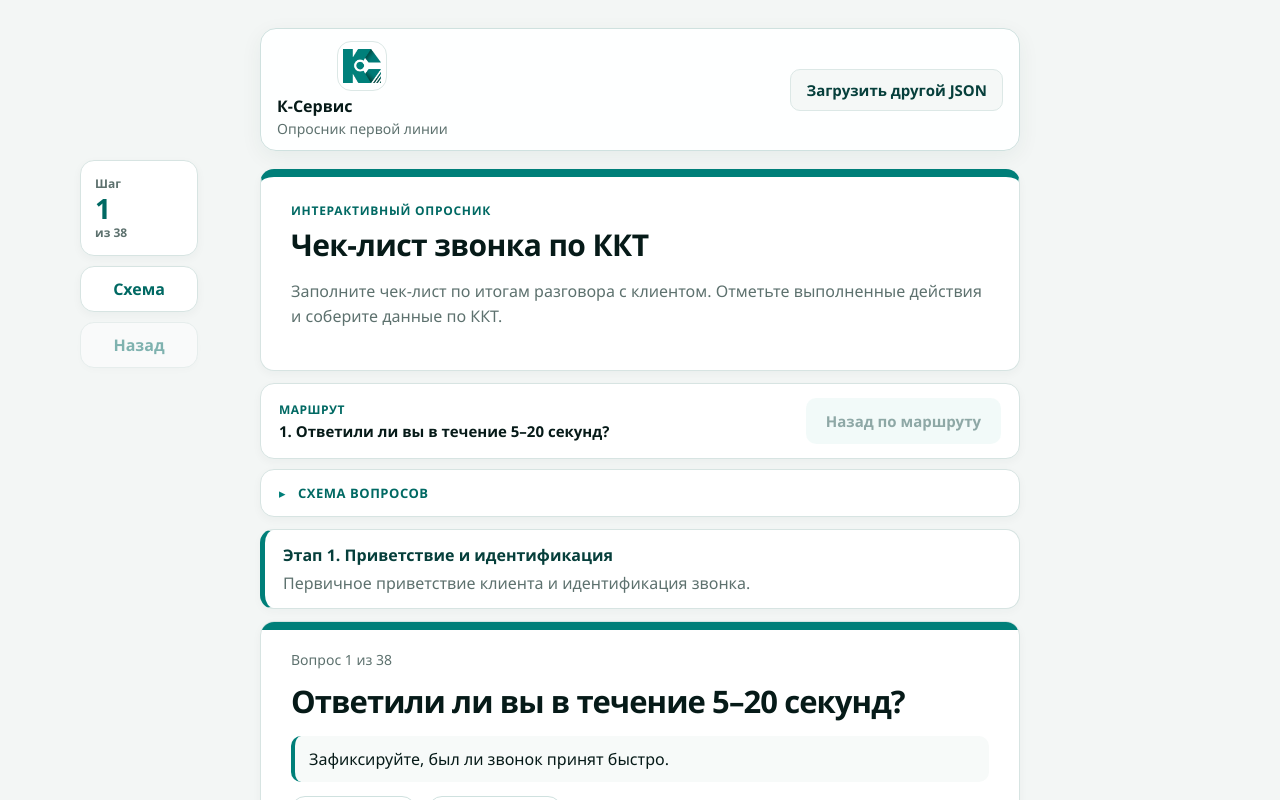
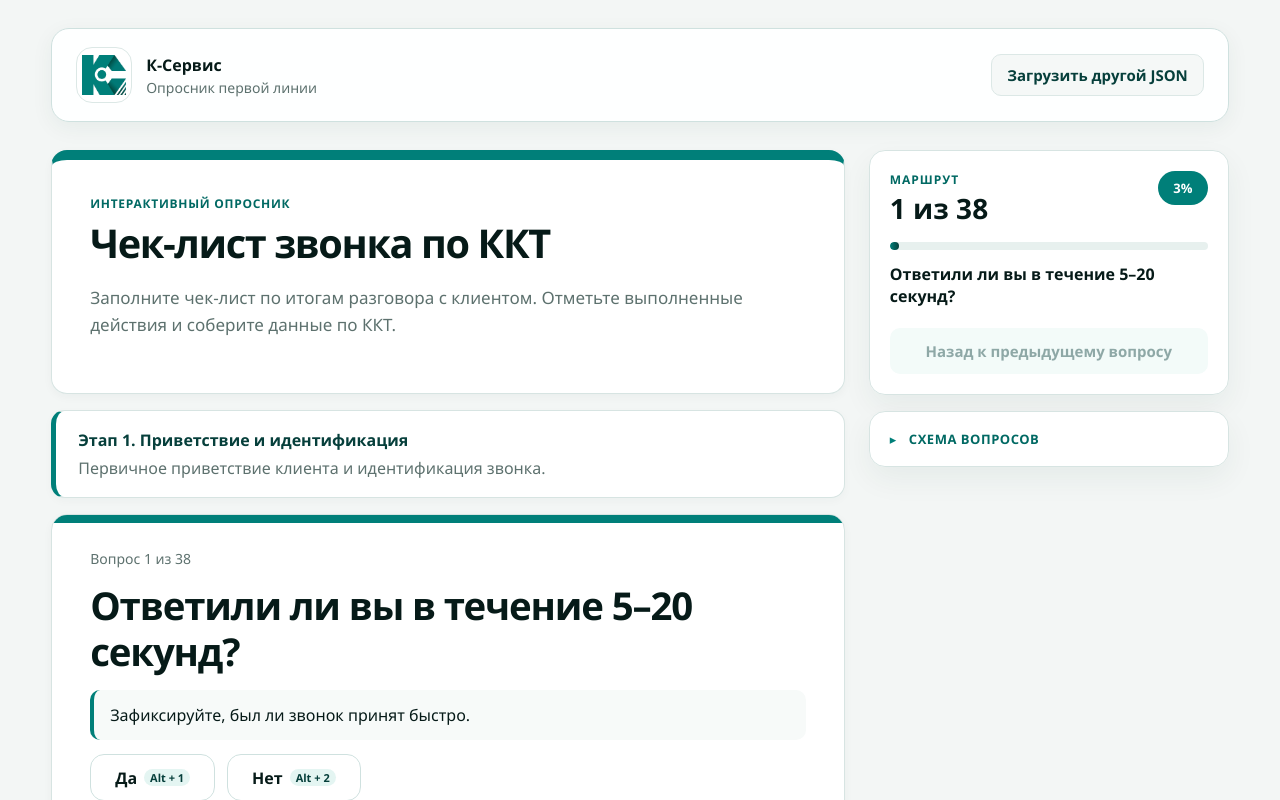
Before and after one commit to DenisBoytsov41/questionnaire-runner, a React (Vite) app: page / in a window 1280 px wide. Shown: the top 800 px of the page. Built offline with nearby package versions, Linux system fonts and the light colour scheme.

Commit message:
Make questionnaire runner full-width desktop layout

```diff
--- a/src/App.css
+++ b/src/App.css
@@ -1242,3 +1242,296 @@ button.route-step {
   color: var(--ks-muted);
   font-size: 11px;
 }
+
+/* Desktop-first Google Forms layout for the operator workspace. */
+body {
+  overflow-x: hidden;
+  background:
+    radial-gradient(circle at 12% 0%, rgba(0, 135, 127, 0.12), transparent 30%),
+    linear-gradient(180deg, #f8fbfa 0%, #eef5f3 100%);
+}
+
+.app-shell {
+  width: 100%;
+  min-height: 100vh;
+  padding: 28px clamp(24px, 4vw, 56px) 72px;
+}
+
+.top-bar {
+  width: min(100%, 1360px);
+  max-width: 1360px;
+  margin: 0 auto 28px;
+  padding: 18px 24px;
+  border-radius: 18px;
+  background: rgba(255, 255, 255, 0.96);
+}
+
+.top-bar .brand-lockup {
+  flex-direction: row;
+  align-items: center;
+  gap: 14px;
+}
+
+.top-bar .brand-lockup div {
+  align-items: flex-start;
+}
+
+.brand-logo-mark {
+  width: 56px;
+  height: 56px;
+  border-radius: 16px;
+  flex: 0 0 auto;
+}
+
+.brand-logo {
+  width: 44px;
+  height: 44px;
+}
+
+.runner-layout {
+  width: min(100%, 1360px);
+  max-width: 1360px;
+  margin: 0 auto;
+  display: grid;
+  grid-template-columns: minmax(720px, 1fr) 360px;
+  gap: 24px;
+  align-items: start;
+}
+
+.runner-page {
+  width: 100%;
+  max-width: none;
+  min-width: 0;
+}
+
+.runner-side-panel {
+  position: sticky;
+  top: 24px;
+  display: grid;
+  gap: 16px;
+  min-width: 0;
+}
+
+.runner-header,
+.section-banner,
+.question-card {
+  width: 100%;
+  max-width: none;
+}
+
+.runner-header {
+  margin: 0 0 16px;
+  padding: 34px 38px 38px;
+  border-top-width: 10px;
+  border-radius: 16px;
+}
+
+.runner-header h1 {
+  max-width: 920px;
+  font-size: clamp(32px, 3.1vw, 46px);
+  letter-spacing: -0.035em;
+}
+
+.runner-header p:last-child {
+  max-width: 920px;
+  font-size: 17px;
+}
+
+.section-banner {
+  margin-bottom: 16px;
+  padding: 18px 22px;
+}
+
+.question-card {
+  min-height: 420px;
+  padding: 34px 38px;
+  border-radius: 16px;
+}
+
+.question-card h2 {
+  max-width: 980px;
+  font-size: clamp(30px, 3vw, 42px);
+}
+
+.question-hint {
+  max-width: 980px;
+  padding: 14px 16px;
+  font-size: 16px;
+}
+
+.answer-input {
+  max-width: 720px;
+}
+
+.answer-textarea {
+  max-width: 860px;
+}
+
+.question-actions {
+  padding-top: 22px;
+}
+
+.runner-navigator {
+  display: grid;
+  gap: 16px;
+  margin: 0;
+}
+
+.navigator-panel {
+  overflow: hidden;
+  border-radius: 16px;
+  background: rgba(255, 255, 255, 0.96);
+  box-shadow: 0 12px 30px rgba(6, 63, 59, 0.06);
+}
+
+.route-panel {
+  padding: 20px;
+}
+
+.route-card-header {
+  display: flex;
+  align-items: flex-start;
+  justify-content: space-between;
+  gap: 16px;
+}
+
+.panel-kicker {
+  display: block;
+  margin-bottom: 6px;
+  color: var(--ks-brand-dark);
+  font-size: 12px;
+  font-weight: 900;
+  letter-spacing: 0.08em;
+  text-transform: uppercase;
+}
+
+.route-card-header strong {
+  color: var(--ks-ink);
+  font-size: 28px;
+  line-height: 1;
+}
+
+.route-progress-percent {
+  display: inline-flex;
+  align-items: center;
+  justify-content: center;
+  min-width: 50px;
+  height: 34px;
+  border-radius: 999px;
+  background: var(--ks-brand);
+  color: #ffffff;
+  font-size: 13px;
+  font-weight: 900;
+}
+
+.route-progress-track {
+  height: 8px;
+  margin: 18px 0 14px;
+  overflow: hidden;
+  border-radius: 999px;
+  background: #e7f0ee;
+}
+
+.route-progress-track span {
+  display: block;
+  height: 100%;
+  border-radius: inherit;
+  background: linear-gradient(90deg, var(--ks-brand), var(--ks-brand-deep));
+}
+
+.route-current-question {
+  min-height: 48px;
+  margin: 0 0 16px;
+  color: var(--ks-ink);
+  font-weight: 800;
+  line-height: 1.35;
+}
+
+.route-back-button {
+  width: 100%;
+}
+
+.navigator-panel summary {
+  grid-template-columns: auto 1fr;
+  padding: 18px 20px;
+}
+
+.navigator-panel summary::before {
+  content: "▸";
+}
+
+.question-map {
+  max-height: calc(100vh - 360px);
+  min-height: 260px;
+  padding: 0 20px 20px;
+}
+
+.question-map-section h3 {
+  position: sticky;
+  top: 0;
+  z-index: 1;
+  margin-top: 0;
+  background: #f5faf9;
+}
+
+.question-map-item {
+  padding: 12px;
+}
+
+.question-map-item button:not(:disabled) {
+  cursor: pointer;
+}
+
+.question-map-item button:not(:disabled):hover strong {
+  color: var(--ks-brand-dark);
+}
+
+.question-rule-list {
+  display: none;
+}
+
+.runner-rail {
+  display: none;
+}
+
+@media (max-width: 1180px) {
+  .runner-layout {
+    grid-template-columns: 1fr;
+  }
+
+  .runner-side-panel {
+    position: static;
+    order: -1;
+  }
+
+  .runner-navigator {
+    grid-template-columns: 1fr 1fr;
+  }
+
+  .question-map {
+    max-height: 360px;
+  }
+}
+
+@media (max-width: 760px) {
+  .app-shell {
+    padding: 16px 12px 56px;
+  }
+
+  .top-bar,
+  .runner-header,
+  .question-card,
+  .section-banner,
+  .navigator-panel {
+    border-radius: 14px;
+  }
+
+  .runner-navigator {
+    grid-template-columns: 1fr;
+  }
+
+  .runner-header,
+  .question-card {
+    padding: 24px 20px;
+  }
+}
--- a/src/features/questionnaire-runner/ui/QuestionnaireMap.tsx
+++ b/src/features/questionnaire-runner/ui/QuestionnaireMap.tsx
@@ -11,6 +11,8 @@ interface QuestionnaireMapProps {
   questionnaire: Questionnaire;
   currentQuestionId: string;
   completedRoute: string[];
+  totalQuestions: number;
+  onBack: () => void;
   onNavigateToQuestion: (questionId: string) => void;
 }
 
@@ -18,38 +20,48 @@ export function QuestionnaireMap({
   questionnaire,
   currentQuestionId,
   completedRoute,
+  totalQuestions,
+  onBack,
   onNavigateToQuestion,
 }: QuestionnaireMapProps) {
   const completedQuestionIds = new Set(completedRoute);
   const routeQuestionIds = new Set([...completedRoute, currentQuestionId]);
   const groupedQuestions = groupQuestionsBySection(questionnaire);
-  const previousQuestionId = completedRoute[completedRoute.length - 1];
   const currentQuestion = questionnaire.questions.find((question) => question.id === currentQuestionId);
+  const currentStep = Math.min(completedRoute.length + 1, totalQuestions);
+  const progressValue = totalQuestions > 0 ? Math.round((currentStep / totalQuestions) * 100) : 0;
 
   return (
     <div className="runner-navigator">
-      <div className="navigator-panel route-panel">
-        <div className="route-compact">
+      <section className="navigator-panel route-panel" aria-label="Маршрут прохождения">
+        <div className="route-card-header">
           <div>
-            <span>Маршрут</span>
-            <strong>{completedRoute.length + 1}. {currentQuestion?.title}</strong>
+            <span className="panel-kicker">Маршрут</span>
+            <strong>{currentStep} из {totalQuestions}</strong>
           </div>
+          <span className="route-progress-percent">{progressValue}%</span>
+        </div>
 
-          <button
-            type="button"
-            className="secondary-button route-back-button"
-            disabled={!previousQuestionId}
-            onClick={() => previousQuestionId && onNavigateToQuestion(previousQuestionId)}
-          >
-            Назад по маршруту
-          </button>
+        <div className="route-progress-track" aria-hidden="true">
+          <span style={{ width: `${progressValue}%` }} />
         </div>
-      </div>
+
+        <p className="route-current-question">{currentQuestion?.title}</p>
+
+        <button
+          type="button"
+          className="secondary-button route-back-button"
+          disabled={completedRoute.length === 0}
+          onClick={onBack}
+        >
+          Назад к предыдущему вопросу
+        </button>
+      </section>
 
       <details className="navigator-panel map-card">
         <summary>Схема вопросов</summary>
 
-        <div className="question-map">
+        <div className="question-map" id="question-map">
           {groupedQuestions.map((group) => (
             <section key={group.sectionTitle} className="question-map-section">
               <h3>{group.sectionTitle}</h3>
@@ -61,7 +73,7 @@ export function QuestionnaireMap({
                 const rules = question.rules ?? [];
 
                 return (
-                  <div
+                  <article
                     key={question.id}
                     className={[
                       "question-map-item",
@@ -71,7 +83,7 @@ export function QuestionnaireMap({
                   >
                     <button
                       type="button"
-                      disabled={!isCompleted}
+                      disabled={!isCompleted || isCurrent}
                       onClick={() => onNavigateToQuestion(question.id)}
                     >
                       <span>{isCurrent ? "Сейчас" : isCompleted ? "Пройден" : isInRoute ? "В маршруте" : "Не пройден"}</span>
@@ -82,12 +94,12 @@ export function QuestionnaireMap({
                       <div className="question-rule-list">
                         {rules.map((rule) => (
                           <small key={`${question.id}-${rule.value}-${rule.action}`}>
-                            {rule.value} {"->"} {formatRuleTarget(questionnaire, rule.question_id, rule.action)}
+                            {formatRuleValue(rule.value)} {"->"} {formatRuleTarget(questionnaire, rule.question_id, rule.action)}
                           </small>
                         ))}
                       </div>
                     )}
-                  </div>
+                  </article>
                 );
               })}
             </section>
@@ -121,6 +133,18 @@ function groupQuestionsBySection(questionnaire: Questionnaire): QuestionGroup[]
   return Array.from(groups.values());
 }
 
+function formatRuleValue(value: string | boolean | number | null): string {
+  if (value === true || value === "true") {
+    return "Да";
+  }
+
+  if (value === false || value === "false") {
+    return "Нет";
+  }
+
+  return value === null ? "Любой ответ" : String(value);
+}
+
 function formatRuleTarget(
   questionnaire: Questionnaire,
   questionId: string | null,
--- a/src/features/questionnaire-runner/ui/QuestionnaireRunner.tsx
+++ b/src/features/questionnaire-runner/ui/QuestionnaireRunner.tsx
@@ -64,53 +64,18 @@ export function QuestionnaireRunner({ questionnaire }: QuestionnaireRunnerProps)
 
   return (
     <div className="runner-layout">
-      <aside className="runner-rail" aria-label="Инструменты опросника">
-        <div className="runner-rail-card">
-          <span>Шаг</span>
-          <strong>{state.history.length + 1}</strong>
-          <small>из {mainQuestions.length}</small>
-        </div>
-
-        <a className="runner-rail-link" href="#question-map">
-          Схема
-        </a>
-
-        <button
-          type="button"
-          className="runner-rail-link"
-          disabled={state.history.length === 0}
-          onClick={() => dispatch({ type: "BACK" })}
-        >
-          Назад
-        </button>
-      </aside>
-
-      <section className="runner-page">
-        <div className="runner-header">
+      <main className="runner-page">
+        <section className="runner-header" aria-labelledby="runner-title">
           <p className="page-kicker">Интерактивный опросник</p>
-          <h1>{questionnaire.title}</h1>
+          <h1 id="runner-title">{questionnaire.title}</h1>
           <p>{questionnaire.start_text}</p>
-        </div>
-
-        <QuestionnaireMap
-          questionnaire={questionnaire}
-          currentQuestionId={state.currentQuestion.id}
-          completedRoute={state.history}
-          onNavigateToQuestion={(questionId) => {
-            dispatch({
-              type: "NAVIGATE_TO_ROUTE",
-              payload: {
-                questionId,
-              },
-            });
-          }}
-        />
+        </section>
 
         {section && (
-          <div className="section-banner">
+          <section className="section-banner" aria-label="Текущий раздел">
             <strong>{section.title}</strong>
             {section.description && <span>{section.description}</span>}
-          </div>
+          </section>
         )}
 
         <QuestionCard
@@ -126,7 +91,25 @@ export function QuestionnaireRunner({ questionnaire }: QuestionnaireRunnerProps)
           onBack={() => dispatch({ type: "BACK" })}
           onFinish={() => dispatch({ type: "FINISH" })}
         />
-      </section>
+      </main>
+
+      <aside className="runner-side-panel" aria-label="Навигация по опроснику">
+        <QuestionnaireMap
+          questionnaire={questionnaire}
+          currentQuestionId={state.currentQuestion.id}
+          completedRoute={state.history}
+          totalQuestions={mainQuestions.length}
+          onBack={() => dispatch({ type: "BACK" })}
+          onNavigateToQuestion={(questionId) => {
+            dispatch({
+              type: "NAVIGATE_TO_ROUTE",
+              payload: {
+                questionId,
+              },
+            });
+          }}
+        />
+      </aside>
     </div>
   );
 }
```
